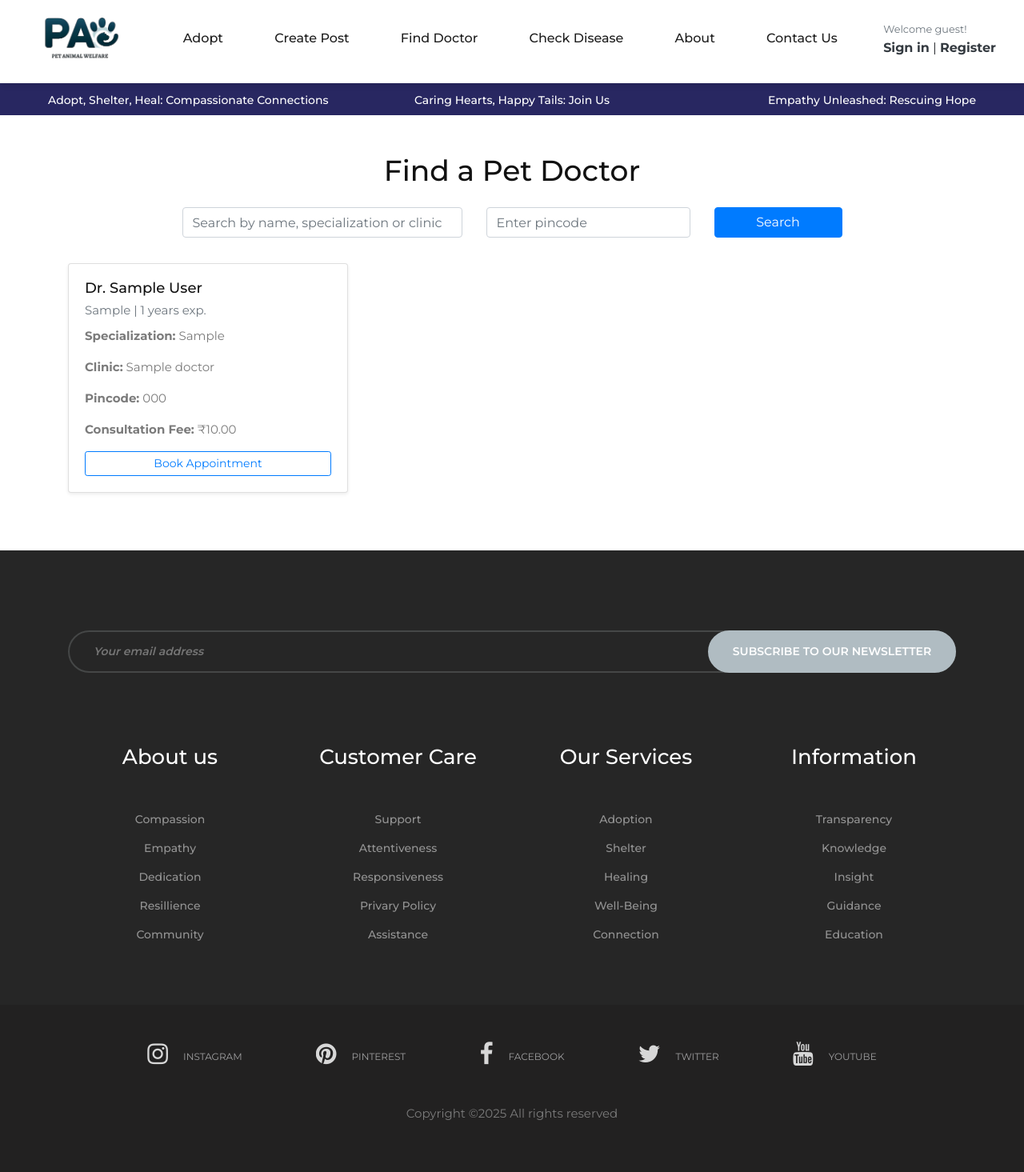
After one commit to aditya-agarwal2003/PetWelfare, a Django app: page /pet_adoption/find-doctor/ in a window 1280 px wide. The commit adds this page. Shown: the whole page at 80% size. Run offline with Django 4.2, Linux system fonts and the light colour scheme; tables that the repository leaves empty hold one stand-in row (values such as "Sample post"); style sheets or scripts are compiled from the project's sources; some libraries are stand-ins or nearby versions.

Commit message:
Create find doctor feature

```diff
--- a/paw/settings.py
+++ b/paw/settings.py
@@ -33,7 +33,7 @@ SECRET_KEY = os.getenv("SECRET_KEY", 'abc123')
 
 # SECURITY WARNING: don't run with debug turned on in production!
 # DEBUG = os.getenv("DEBUG")
-DEBUG = os.getenv('DEBUG',default=False)
+DEBUG = os.getenv('DEBUG',default=True)
 
 ALLOWED_HOSTS = ['*']
 
--- a/pet_adoption/urls.py
+++ b/pet_adoption/urls.py
@@ -6,6 +6,7 @@ urlpatterns = [
     path('about/', views.about, name = 'about'),
     path('contact/', views.contact, name = 'contact'),
     path('create_post/', views.create_post, name = 'create_post'),
+    path('find-doctor/', views.find_doctor, name='find_doctor'),
     re_path(r'see_details/(?P<post_id>\d+)/$', views.see_details, name = 'see_details'),
     re_path(r'delete_post/(?P<post_id>\d+)/$', views.delete_post, name = 'delete_post'),
     re_path(r'make_adopt_request/(?P<post_id>\d+)/$', views.make_adopt_request, name = 'make_adopt_request'),
--- a/pet_adoption/views.py
+++ b/pet_adoption/views.py
@@ -1,7 +1,8 @@
 from django.shortcuts import render, redirect
 from django.urls import reverse
 from django.contrib.auth.decorators import login_required
-from .models import Post, AdoptionRequest, Contact
+from django.db.models import Q
+from .models import Post, AdoptionRequest, Contact, Doctor
 from .constants import HEADER_TAGS, HT_SIZE
 from .forms import PetForm, ContactForm
 import random
@@ -131,3 +132,28 @@ def delete_adopt_request(request, ad_id):
     except Exception:
         messages.error(request, 'Failed Deleting Request!')
     return redirect(reverse('see_details', kwargs={'post_id': post_id}))
+
+
+def find_doctor(request):
+    query = request.GET.get('q', '')
+    pincode = request.GET.get('pincode', '')
+
+    doctors = Doctor.objects.all()
+
+    if query:
+        doctors = doctors.filter(
+            Q(account__first_name__icontains=query) |
+            Q(account__last_name__icontains=query) |
+            Q(specialization__icontains=query) |
+            Q(clinic_name__icontains=query)
+        )
+
+    if pincode:
+        doctors = doctors.filter(pincode__icontains=pincode)
+
+    context = {
+        'doctors': doctors,
+        'query': query,
+        'pincode': pincode,
+    }
+    return render(request, 'pet_adoption/find_doctor.html', context)
--- a/templates/includes/header.html
+++ b/templates/includes/header.html
@@ -36,6 +36,7 @@
 		  <ul class="">
 			<li><a href="{% url 'landing_page' %}">Adopt</a></li>
 			<li><a href="{% url 'create_post' %}">Create Post</a></li>
+			<li><a href="{% url 'find_doctor' %}">Find Doctor</a></li>
 			<li class="has-submenu">
 			  <a href="#">Check Disease</a>
 			  <ul class="sub-menu">
--- /dev/null
+++ b/templates/pet_adoption/find_doctor.html
@@ -0,0 +1,40 @@
+{% extends '_layout.html' %}
+{% block content %}
+<div class="container py-5">
+  <h2 class="mb-4 text-center">Find a Pet Doctor</h2>
+
+  <form method="GET" class="row mb-4 justify-content-center">
+    <div class="col-md-4 mb-2">
+      <input type="text" name="q" value="{{ query }}" class="form-control" placeholder="Search by name, specialization or clinic">
+    </div>
+    <div class="col-md-3 mb-2">
+      <input type="text" name="pincode" value="{{ pincode }}" class="form-control" placeholder="Enter pincode">
+    </div>
+    <div class="col-md-2 mb-2">
+      <button type="submit" class="btn btn-primary w-100">Search</button>
+    </div>
+  </form>
+
+  {% if doctors %}
+    <div class="row">
+      {% for doctor in doctors %}
+        <div class="col-md-4 mb-4">
+          <div class="card shadow-sm h-100">
+            <div class="card-body">
+              <h5 class="card-title mb-1">Dr. {{ doctor.account.first_name }} {{ doctor.account.last_name }}</h5>
+              <p class="text-muted mb-2">{{ doctor.qualification }} | {{ doctor.experience }} years exp.</p>
+              <p><strong>Specialization:</strong> {{ doctor.specialization }}</p>
+              <p><strong>Clinic:</strong> {{ doctor.clinic_name|default:"N/A" }}</p>
+              <p><strong>Pincode:</strong> {{ doctor.pincode }}</p>
+              <p><strong>Consultation Fee:</strong> ₹{{ doctor.consultation_fee }}</p>
+              <a href="" class="btn btn-outline-primary btn-sm w-100">Book Appointment</a>
+            </div>
+          </div>
+        </div>
+      {% endfor %}
+    </div>
+  {% else %}
+    <p class="text-center text-muted mt-4">No doctors found for your search.</p>
+  {% endif %}
+</div>
+{% endblock %}
```
